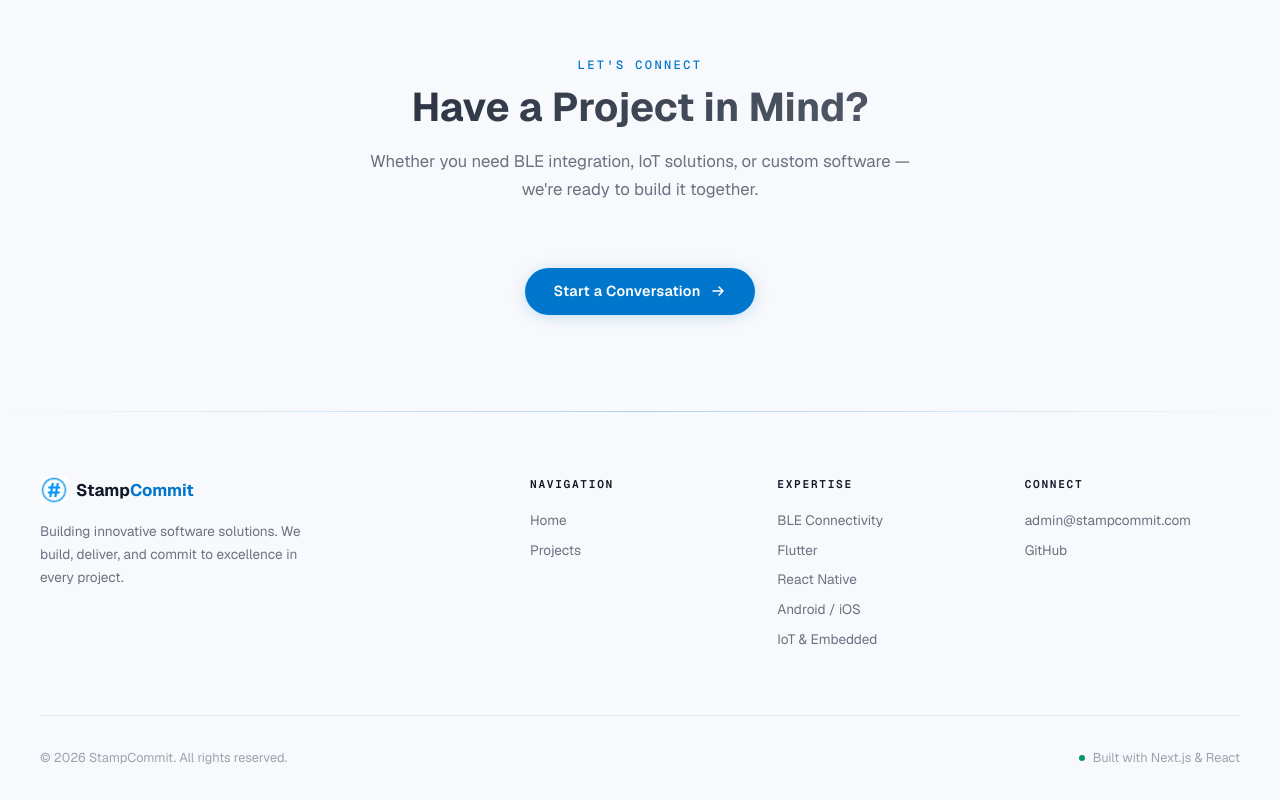
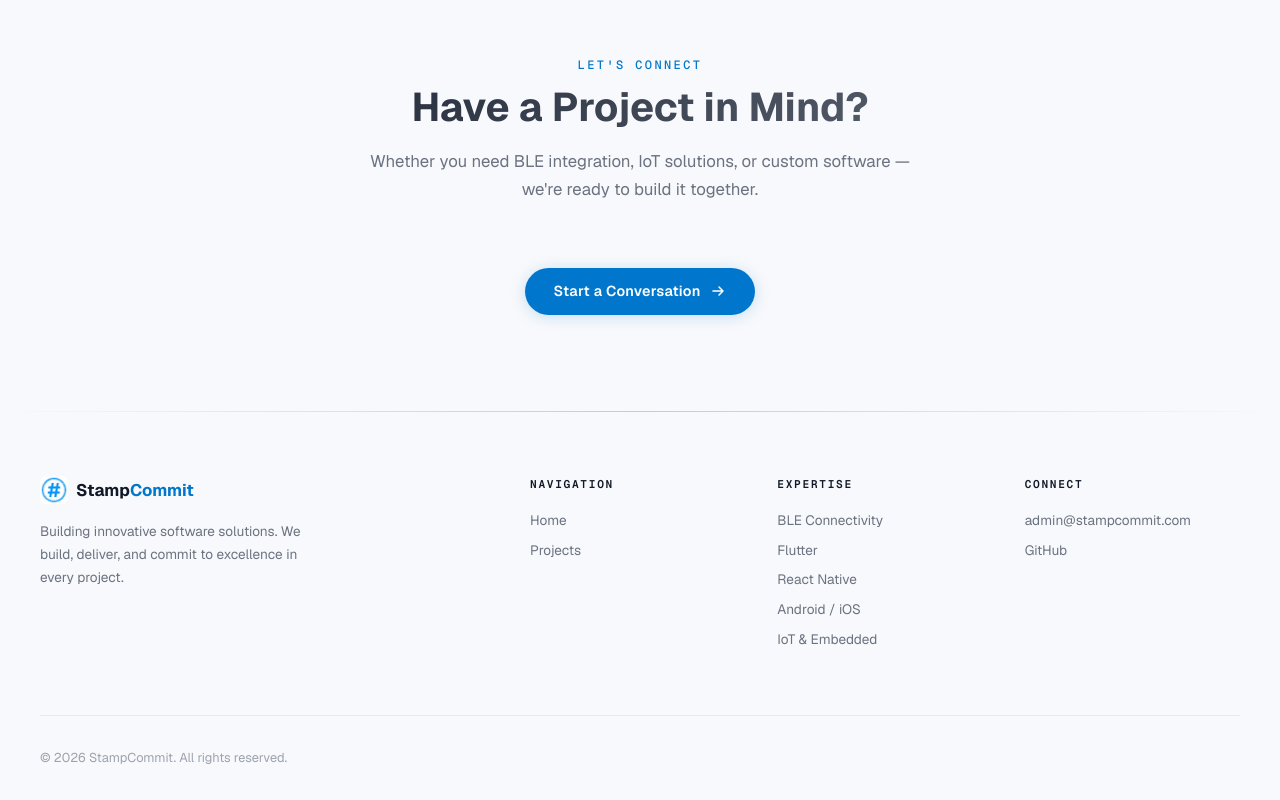
Before and after one commit to StampCommit/stampcommit, a Next.js app: page / in a window 1280 px wide. Shown: the part 2807-3607 px from the top of the page. Built offline with nearby package versions, Linux system fonts and the light colour scheme.

Commit message:
style(footer): remove tech attribution text

```diff
--- a/src/components/Footer/index.tsx
+++ b/src/components/Footer/index.tsx
@@ -61,9 +61,6 @@ export function Footer() {
 
         <div className={styles.bottom}>
           <p>&copy; {new Date().getFullYear()} StampCommit. All rights reserved.</p>
-          <p className={styles.tech}>
-            <span className={styles.dot} /> Built with Next.js &amp; React
-          </p>
         </div>
       </div>
     </footer>
```
